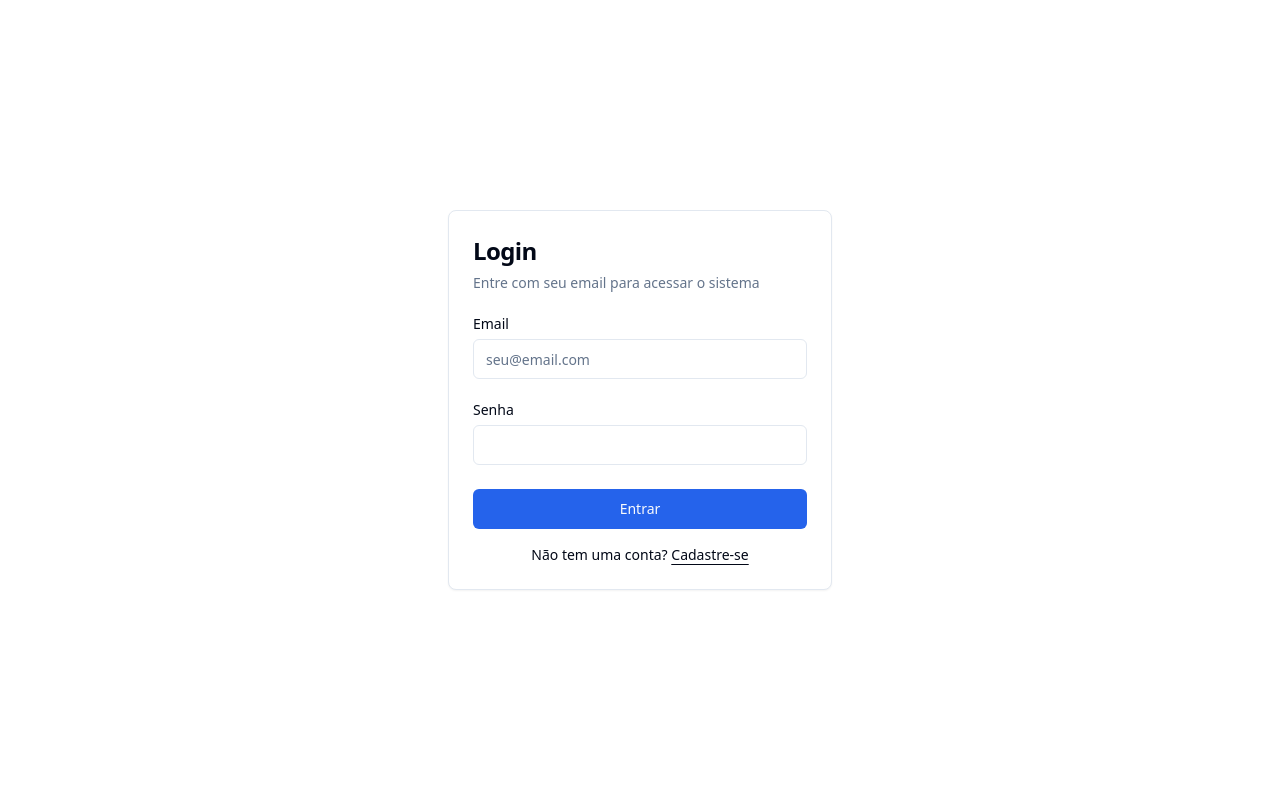
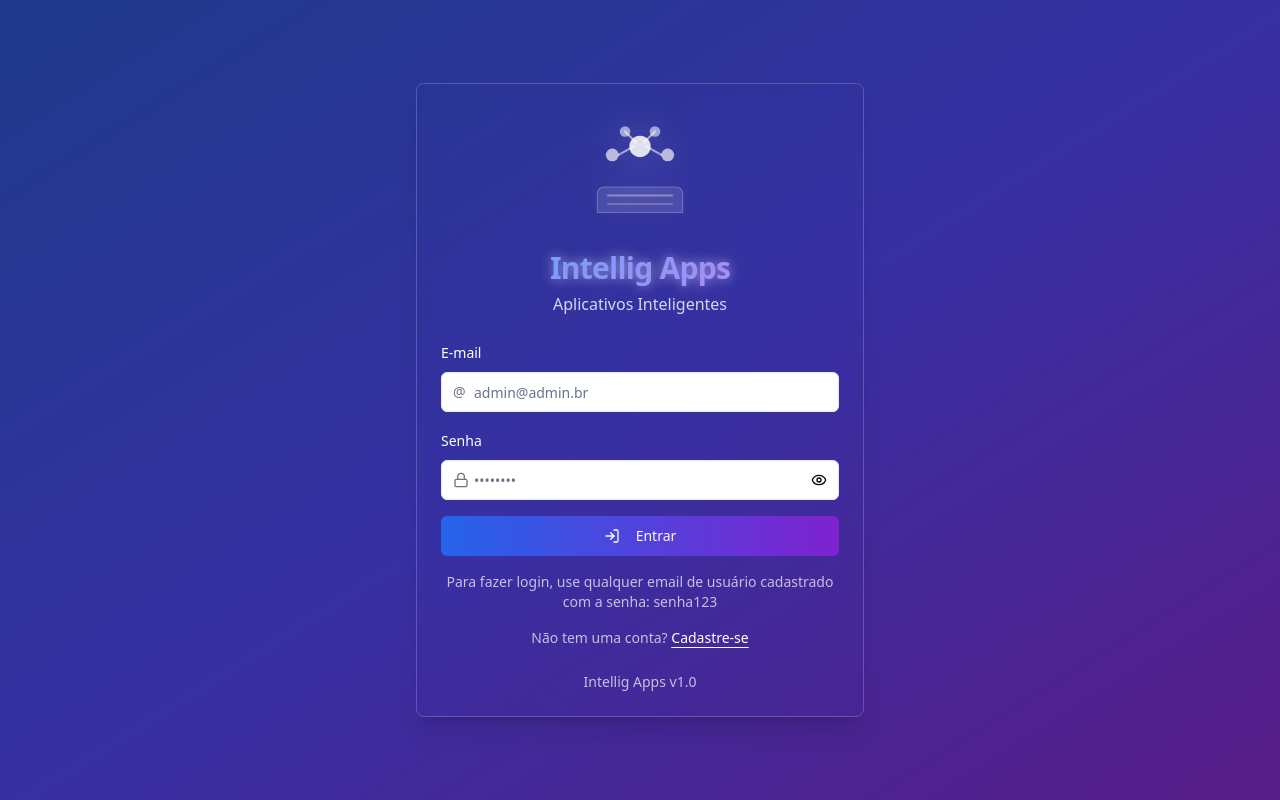
Before and after one commit to haretchay/pdiexperimentcontrol, a Next.js app: page /auth/login in a window 1280 px wide. Built offline with nearby package versions, Linux system fonts and the light colour scheme; no server answers.

Commit message:
feat: enhance login page with password visibility toggle and gradient title style
Co-authored-by: null <217247651+haretchay@users.noreply.github.com>

```diff
--- a/app/(auth)/auth/login/page.tsx
+++ b/app/(auth)/auth/login/page.tsx
@@ -4,19 +4,36 @@ import type React from "react"
 
 import { createClient } from "@/lib/supabase/client"
 import { Button } from "@/components/ui/button"
-import { Card, CardContent, CardDescription, CardHeader, CardTitle } from "@/components/ui/card"
+import { Card, CardContent, CardDescription, CardFooter, CardHeader, CardTitle } from "@/components/ui/card"
 import { Input } from "@/components/ui/input"
 import { Label } from "@/components/ui/label"
+import { Alert, AlertDescription } from "@/components/ui/alert"
 import Link from "next/link"
 import { useRouter } from "next/navigation"
-import { useState } from "react"
+import { useMemo, useState } from "react"
+import { Eye, EyeOff, Lock, LogIn } from "lucide-react"
 
 export default function LoginPage() {
   const [email, setEmail] = useState("")
   const [password, setPassword] = useState("")
+  const [showPassword, setShowPassword] = useState(false)
   const [error, setError] = useState<string | null>(null)
   const [isLoading, setIsLoading] = useState(false)
   const router = useRouter()
+
+  // Gradiente do título (mesmo padrão Intellig Apps)
+  const logoTitleStyle = useMemo(
+    () => ({
+      background: "linear-gradient(135deg, #60a5fa 0%, #c084fc 100%)",
+      WebkitBackgroundClip: "text",
+      WebkitTextFillColor: "transparent",
+      backgroundClip: "text",
+      textFillColor: "transparent",
+      filter: "drop-shadow(0px 0px 6px rgba(255, 255, 255, 0.5))",
+      fontWeight: "bold",
+    }),
+    [],
+  )
 
   const handleLogin = async (e: React.FormEvent) => {
     e.preventDefault()
@@ -40,54 +57,147 @@ export default function LoginPage() {
   }
 
   return (
-    <div className="flex min-h-svh w-full items-center justify-center p-6 md:p-10">
-      <div className="w-full max-w-sm">
-        <div className="flex flex-col gap-6">
-          <Card>
-            <CardHeader>
-              <CardTitle className="text-2xl">Login</CardTitle>
-              <CardDescription>Entre com seu email para acessar o sistema</CardDescription>
+    <div className="min-h-screen bg-gradient-to-br from-blue-900 via-indigo-800 to-purple-900 flex items-center justify-center p-4 md:overflow-auto overflow-hidden">
+      <Card className="w-full max-w-md shadow-xl bg-transparent border border-white/20 backdrop-blur-md">
+        <CardHeader className="text-center">
+          <div className="flex flex-col items-center justify-center mb-2">
+            {/* Logo (equivalente ao Projeto RF) */}
+            <svg
+              className="w-32 h-32 drop-shadow-[0_0_18px_rgba(255,255,255,0.25)]"
+              viewBox="0 0 120 120"
+              fill="none"
+              aria-hidden="true"
+            >
+              <circle cx="60" cy="36" r="10" fill="rgba(255,255,255,0.85)" />
+              <circle cx="34" cy="44" r="6" fill="rgba(255,255,255,0.65)" />
+              <circle cx="86" cy="44" r="6" fill="rgba(255,255,255,0.65)" />
+              <circle cx="46" cy="22" r="5" fill="rgba(255,255,255,0.55)" />
+              <circle cx="74" cy="22" r="5" fill="rgba(255,255,255,0.55)" />
+              <path
+                d="M40 44 L54 36 M80 44 L66 36 M46 22 L56 32 M74 22 L64 32"
+                stroke="rgba(255,255,255,0.55)"
+                strokeWidth="2"
+                strokeLinecap="round"
+              />
+              <path
+                d="M26 74h68a6 6 0 0 1 6 6v18H20V80a6 6 0 0 1 6-6Z"
+                fill="rgba(255,255,255,0.12)"
+                stroke="rgba(255,255,255,0.25)"
+              />
+              <path d="M30 82h60" stroke="rgba(255,255,255,0.35)" strokeWidth="2" strokeLinecap="round" />
+              <path d="M30 90h60" stroke="rgba(255,255,255,0.20)" strokeWidth="2" strokeLinecap="round" />
+            </svg>
+          </div>
+
+          <CardTitle className="text-3xl" style={logoTitleStyle}>
+            Intellig Apps
+          </CardTitle>
+          <CardDescription className="text-base mt-1 text-white/80">Aplicativos Inteligentes</CardDescription>
         </CardHeader>
+
         <CardContent>
-              <form onSubmit={handleLogin}>
-                <div className="flex flex-col gap-6">
-                  <div className="grid gap-2">
-                    <Label htmlFor="email">Email</Label>
+          <form onSubmit={handleLogin} className="space-y-4">
+              <div className="space-y-2">
+                <Label htmlFor="email" className="text-white">
+                  E-mail
+                </Label>
+                <div className="relative">
+                  <div className="absolute inset-y-0 left-0 flex items-center pl-3 pointer-events-none">
+                    <span className="text-gray-500 sm:text-sm">@</span>
+                  </div>
                   <Input
                     id="email"
                     type="email"
-                      placeholder="seu@email.com"
+                    placeholder="admin@admin.br"
                     required
                     value={email}
                     onChange={(e) => setEmail(e.target.value)}
+                    className="pl-8"
                   />
                 </div>
-                  <div className="grid gap-2">
-                    <Label htmlFor="password">Senha</Label>
+              </div>
+
+              <div className="space-y-2">
+                <Label htmlFor="password" className="text-white">
+                  Senha
+                </Label>
+                <div className="relative">
+                  <div className="absolute inset-y-0 left-0 flex items-center pl-3 pointer-events-none">
+                    <Lock className="h-4 w-4 text-gray-500" />
+                  </div>
                   <Input
                     id="password"
-                      type="password"
+                    type={showPassword ? "text" : "password"}
                     required
                     value={password}
                     onChange={(e) => setPassword(e.target.value)}
+                    placeholder="••••••••"
+                    className="pl-8"
+                    autoComplete="current-password"
                   />
-                  </div>
-                  {error && <p className="text-sm text-red-500">{error}</p>}
-                  <Button type="submit" className="w-full" disabled={isLoading}>
-                    {isLoading ? "Entrando..." : "Entrar"}
+                  <Button
+                    type="button"
+                    variant="ghost"
+                    size="icon"
+                    className="absolute right-0 top-0 h-full"
+                    onClick={() => setShowPassword((v) => !v)}
+                    aria-label={showPassword ? "Ocultar senha" : "Mostrar senha"}
+                  >
+                    {showPassword ? <EyeOff className="h-4 w-4" /> : <Eye className="h-4 w-4" />}
                   </Button>
                 </div>
-                <div className="mt-4 text-center text-sm">
+              </div>
+
+              {error && (
+                <Alert variant="destructive">
+                  <AlertDescription>{error}</AlertDescription>
+                </Alert>
+              )}
+
+              <Button
+                type="submit"
+                disabled={isLoading}
+                className="w-full bg-gradient-to-r from-blue-600 to-purple-700 hover:from-blue-700 hover:to-purple-800"
+              >
+                {isLoading ? (
+                  <span className="flex items-center">
+                    <svg
+                      className="animate-spin -ml-1 mr-3 h-4 w-4 text-white"
+                      xmlns="http://www.w3.org/2000/svg"
+                      fill="none"
+                      viewBox="0 0 24 24"
+                    >
+                      <circle className="opacity-25" cx="12" cy="12" r="10" stroke="currentColor" strokeWidth="4" />
+                      <path
+                        className="opacity-75"
+                        fill="currentColor"
+                        d="M4 12a8 8 0 018-8V0C5.373 0 0 5.373 0 12h4zm2 5.291A7.962 7.962 0 014 12H0c0 3.042 1.135 5.824 3 7.938l3-2.647z"
+                      />
+                    </svg>
+                    Entrando...
+                  </span>
+                ) : (
+                  <>
+                    <LogIn className="mr-2 h-4 w-4" /> Entrar
+                  </>
+                )}
+              </Button>
+            </form>
+
+            <div className="mt-4 text-center text-white/70 text-sm">
+              <p>Para fazer login, use qualquer email de usuário cadastrado</p>
+              <p>com a senha: senha123</p>
+            </div>
+
+            <div className="mt-4 text-center text-sm text-white/70">
               Não tem uma conta?{" "}
-                  <Link href="/auth/sign-up" className="underline underline-offset-4">
+              <Link href="/auth/sign-up" className="underline underline-offset-4 text-white">
                 Cadastre-se
               </Link>
             </div>
-              </form>
           </CardContent>
+        <CardFooter className="flex justify-center text-sm text-white/70">Intellig Apps v1.0</CardFooter>
       </Card>
-        </div>
-      </div>
     </div>
   )
 }
--- /dev/null
+++ b/components/ui/alert.tsx
@@ -0,0 +1,59 @@
+import * as React from 'react'
+import { cva, type VariantProps } from 'class-variance-authority'
+
+import { cn } from '@/lib/utils'
+
+const alertVariants = cva(
+  'relative w-full rounded-lg border p-4 [&>svg~*]:pl-7 [&>svg+div]:translate-y-[-3px] [&>svg]:absolute [&>svg]:left-4 [&>svg]:top-4 [&>svg]:text-foreground',
+  {
+    variants: {
+      variant: {
+        default: 'bg-background text-foreground',
+        destructive:
+          'border-destructive/50 text-destructive dark:border-destructive [&>svg]:text-destructive',
+      },
+    },
+    defaultVariants: {
+      variant: 'default',
+    },
+  },
+)
+
+const Alert = React.forwardRef<
+  HTMLDivElement,
+  React.HTMLAttributes<HTMLDivElement> & VariantProps<typeof alertVariants>
+>(({ className, variant, ...props }, ref) => (
+  <div
+    ref={ref}
+    role="alert"
+    className={cn(alertVariants({ variant }), className)}
+    {...props}
+  />
+))
+Alert.displayName = 'Alert'
+
+const AlertTitle = React.forwardRef<
+  HTMLParagraphElement,
+  React.HTMLAttributes<HTMLHeadingElement>
+>(({ className, ...props }, ref) => (
+  <h5
+    ref={ref}
+    className={cn('mb-1 font-medium leading-none tracking-tight', className)}
+    {...props}
+  />
+))
+AlertTitle.displayName = 'AlertTitle'
+
+const AlertDescription = React.forwardRef<
+  HTMLParagraphElement,
+  React.HTMLAttributes<HTMLParagraphElement>
+>(({ className, ...props }, ref) => (
+  <div
+    ref={ref}
+    className={cn('text-sm [&_p]:leading-relaxed', className)}
+    {...props}
+  />
+))
+AlertDescription.displayName = 'AlertDescription'
+
+export { Alert, AlertTitle, AlertDescription }
```
Lines whose indentation alone changed are shown as unchanged.
